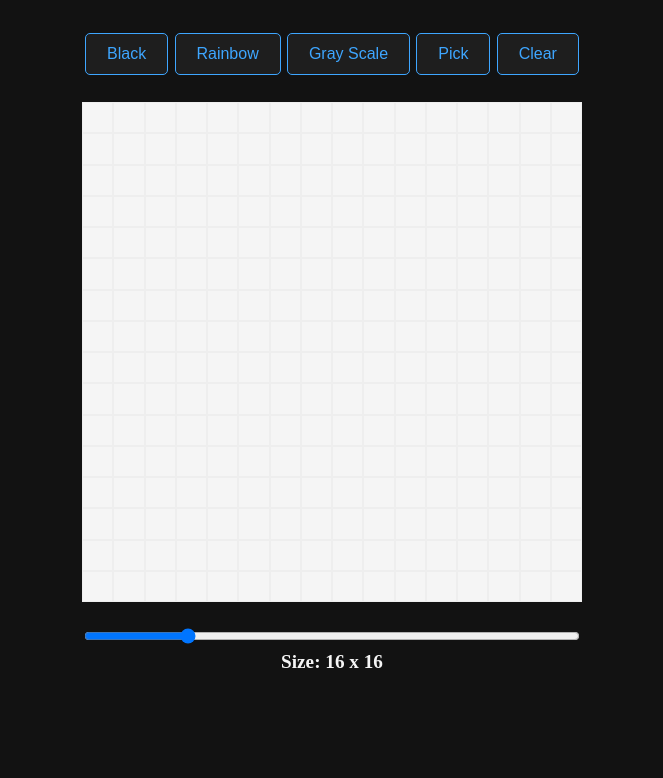
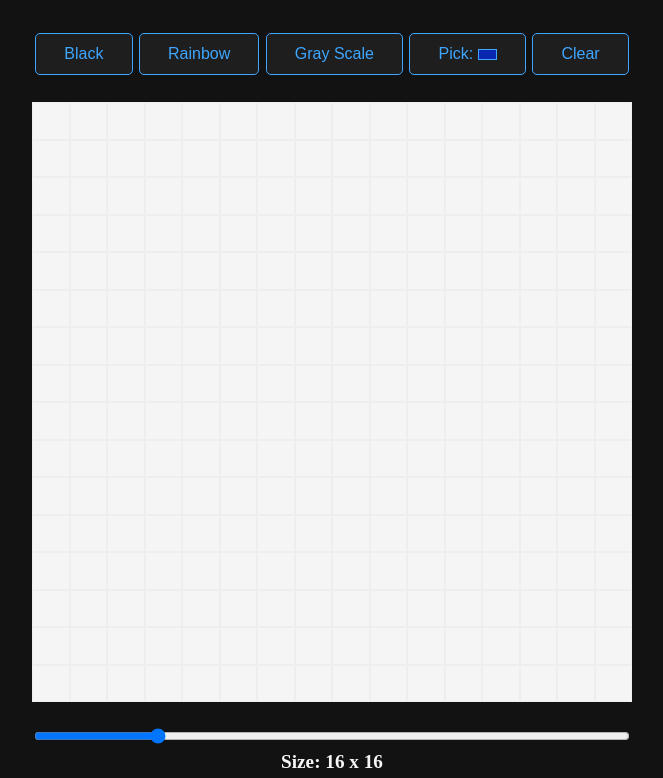
Before and after one commit to DavidPavlacek/etch_a_sketch, a plain HTML site: page index.html in a window 1280 px wide. Both pictures are taken after a click on the button "Black". Shown: the part 90-868 px from the top of the page, without its empty margins (308-971 px from the left). Before the commit the page ends 800 px from the top, so only its background shows below. Drawn offline with Linux system fonts and the light colour scheme.

Commit message:
pick color button implemented

```diff
--- a/index.html
+++ b/index.html
@@ -13,7 +13,9 @@
         <button class="button" id="black-btn">Black</button>
         <button class="button" id="rainbow-btn">Rainbow</button>
         <button class="button" id="scale-btn">Gray Scale</button>
-        <button class="button" id="pick-btn">Pick</button>
+        <button class="button" id="pick-btn">Pick:
+            <input type="color" value="#0826af" id="color-pick">
+        </button>
         <button class="button" id="clear-btn">Clear</button>
     </div>
     <div id= "grid-container">
--- a/main.css
+++ b/main.css
@@ -1,7 +1,7 @@
 :root {
     --grid-cols: 1;
     --grid-rows: 1;
-    --content-width: 500px;
+    --content-width: 600px;
 }
 
 body {
@@ -92,6 +92,22 @@ body {
     background-color: black;
 }
 
-.clear {
-    background-color: whitesmoke;
+#color-pick {
+    padding: 1px;
+    background-color: rgb(62, 166, 255);
 }
+
+input[type="color"] {
+    -webkit-appearance: none;
+    border: none;
+    height: 0.7rem;
+    width: 1.2rem;
+}
+
+input[type="color"]::-webkit-color-swatch-wrapper {
+    padding: 0;
+}
+
+input[type="color"]::-webkit-color-swatch {
+    border: none;
+}
--- a/script.js
+++ b/script.js
@@ -2,24 +2,31 @@ const gridCells = document.getElementById("grid-cells");
 const slider = document.getElementById("slider");
 const gridSize = document.getElementById("grid-size");
 const allButtons = document.getElementById("color-selection-buttons");
+const colorPick = document.getElementById("color-pick");
 let gridItemList = document.getElementsByClassName('grid-item');
+
 
 let blackBtnIsActive = false;
 let rainbowBtnIsActive = false;
 let scaleBtnIsActive = false;
 let pickBtnIsActive = false;
 
+let blackColorValue = "#000000";
+let pickColorValue = "#0826af";
+colorPick.addEventListener("input", function() {
+    return pickColorValue = this.value
+})
+
 function makeGrid(rows, cols) {
     gridCells.style.setProperty('--grid-rows', rows);
     gridCells.style.setProperty('--grid-cols', cols);
-    for ( c = 0; c < ( rows * cols); c++) {
+    for ( i = 0; i < ( rows * cols); i++) {
         let cell = document.createElement("div");
         gridCells.appendChild(cell).className = "grid-item";
     }
 }
 
 function makeNewGrid() {
-
     slider.addEventListener("input", function() {
         let val = this.value;
         gridSize.textContent = "Size: " + val + " x " + val
@@ -38,23 +45,52 @@ function makeNewGrid() {
 }
 
 allButtons.addEventListener("click", function(e) {
-
-    if (e.target && e.target.id == "black-btn") {
+    if (e.target.id == "black-btn") {
         blackBtnClick();
     }
-    if (e.target && e.target.id == "rainbow-btn") {
+    if (e.target.id == "rainbow-btn") {
         console.log(e.target.id + " was clicked");
     }
-    if (e.target && e.target.id == "scale-btn") {
+    if (e.target.id == "scale-btn") {
         console.log(e.target.id + " was clicked");
     }
-    if (e.target && e.target.id == "pick-btn") {
-        console.log(e.target.id + " was clicked");
+    if (e.target.id == "pick-btn" ||
+        e.target.id == "color-pick") {
+        pickBtnClick()
     }
-    if (e.target && e.target.id == "clear-btn") {
+    if (e.target.id == "clear-btn") {
         clearBtnClick();
     }
-})
+});
+
+function listenMouseOverCells() {
+    Array.from(gridItemList).forEach(cell => cell.addEventListener("mouseover", pickColor));
+}
+
+function blackBtnClick() {
+    if (blackBtnIsActive == false) {
+        disableAllButtons();
+        blackBtnIsActive = true;
+        listenMouseOverCells();
+    } else disableAllButtons();
+}
+
+function pickBtnClick() {
+    if (pickBtnIsActive == false) {
+        disableAllButtons();
+        pickBtnIsActive = true;
+        listenMouseOverCells();
+    } else disableAllButtons();
+}
+
+function pickColor() {
+    if (blackBtnIsActive == true) {
+        this.style.backgroundColor = blackColorValue;
+    }
+    else if (pickBtnIsActive == true) {
+            this.style.backgroundColor = pickColorValue;
+    }
+}
 
 function removeAllCells() {
     while (gridCells.firstChild) {
@@ -63,10 +99,13 @@ function removeAllCells() {
 }
 
 function disableAllButtons() {
-    blackBtnIsActive = false;
-    rainbowBtnIsActive = false;
-    scaleBtnIsActive = false;
-    pickBtnIsActive = false;
+    if (blackBtnIsActive == true) {
+        blackBtnIsActive = false;
+    }else if (rainbowBtnIsActive == true) {
+                rainbowBtnIsActive = false;
+    }else if (scaleBtnIsActive == true) {
+                scaleBtnIsActive = false;
+    }else pickBtnIsActive = false;
 }
 
 function clearBtnClick() {
@@ -75,18 +114,5 @@ function clearBtnClick() {
     makeGrid(slider.value, slider.value)
 }
 
-function pickColor() {
-    if (blackBtnIsActive == true) {
-        this.classList.add("black-pen")
-    }
-}
-
-function blackBtnClick() {
-    if (blackBtnIsActive == false) {
-        blackBtnIsActive = true;
-        Array.from(gridItemList).forEach(cell => cell.addEventListener("mouseover", pickColor));
-    } else blackBtnIsActive = false
-}
-
 makeGrid(16,16);
 makeNewGrid();
```
